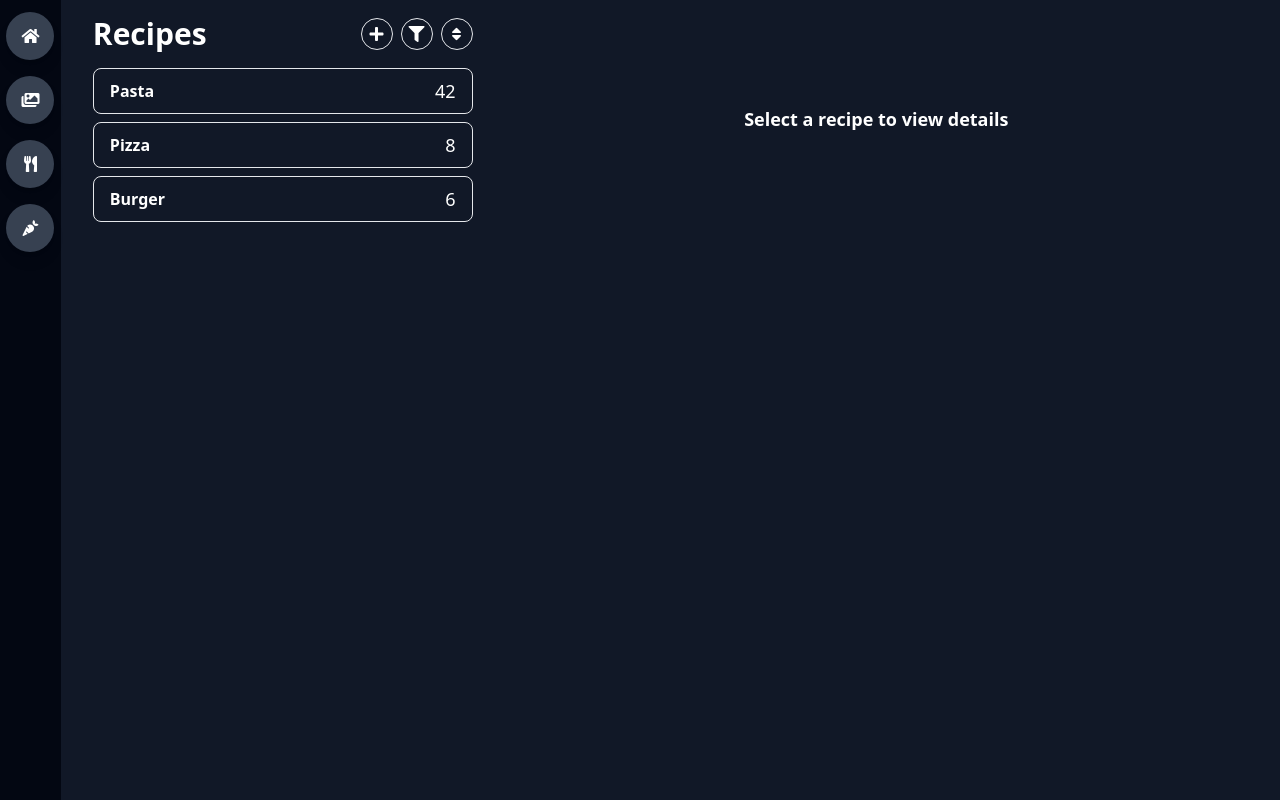
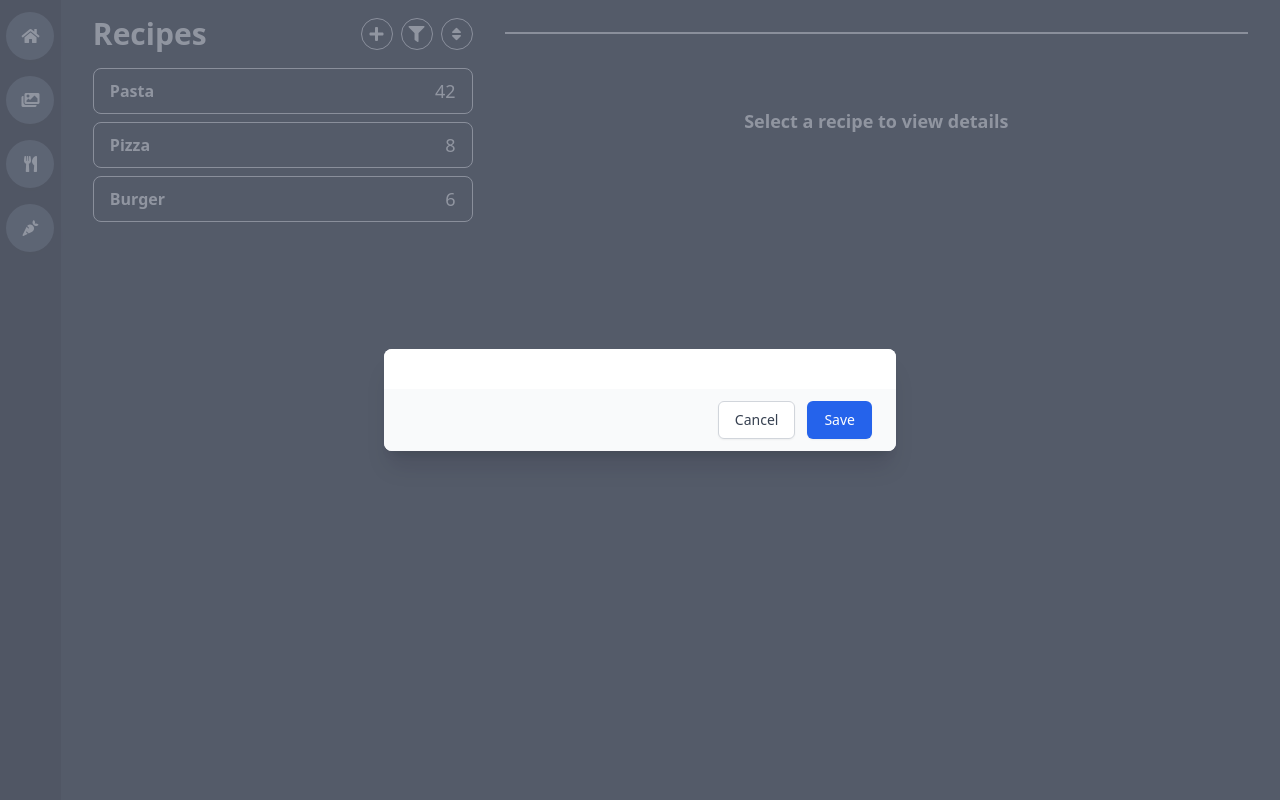
Before and after one commit to hellconnon/heartburn-tracker, a Vue app in the folder frontend/: page /recipes in a window 1280 px wide. Both pictures are taken after a click on the button 376 px from the left and 34 px from the top of the page. Built offline with nearby package versions, Linux system fonts and the light colour scheme.

Commit message:
added Recipe Popup Template to add a new one

```diff
--- /dev/null
+++ b/frontend/src/components/AddRecipeDialog.vue
@@ -0,0 +1,55 @@
+<template>
+  <div class="fixed z-10 inset-0 overflow-y-auto">
+    <div
+      class="flex items-center justify-center min-h-screen pt-4 px-4 pb-20 text-center sm:block sm:p-0"
+    >
+      <div
+        class="fixed inset-0 transition-opacity"
+        aria-hidden="true"
+        @click.self="$emit('close')"
+      >
+        <div class="absolute inset-0 bg-gray-500 opacity-75"></div>
+      </div>
+      <span
+        class="hidden sm:inline-block sm:align-middle sm:h-screen"
+        aria-hidden="true"
+        >&#8203;</span
+      >
+      <div
+        class="inline-block align-bottom bg-white rounded-lg text-left overflow-hidden shadow-xl transform transition-all sm:my-8 sm:align-middle sm:max-w-lg sm:w-full"
+        role="dialog"
+        aria-modal="true"
+        aria-labelledby="modal-headline"
+      >
+        <div class="bg-white px-4 pt-5 pb-4 sm:p-6 sm:pb-4">
+          <!-- Your form goes here -->
+        </div>
+        <div class="bg-gray-50 px-4 py-3 sm:px-6 sm:flex sm:flex-row-reverse">
+          <button
+            type="button"
+            class="w-full inline-flex justify-center rounded-md border border-transparent shadow-sm px-4 py-2 bg-blue-600 text-base font-medium text-white hover:bg-blue-700 focus:outline-none focus:ring-2 focus:ring-offset-2 focus:ring-blue-500 sm:ml-3 sm:w-auto sm:text-sm"
+            @click="$emit('close')"
+          >
+            Save
+          </button>
+          <button
+            type="button"
+            class="mt-3 w-full inline-flex justify-center rounded-md border border-gray-300 shadow-sm px-4 py-2 bg-white text-base font-medium text-gray-700 hover:bg-gray-50 focus:outline-none focus:ring-2 focus:ring-offset-2 focus:ring-blue-500 sm:mt-0 sm:ml-3 sm:w-auto sm:text-sm"
+            @click="$emit('close')"
+          >
+            Cancel
+          </button>
+        </div>
+      </div>
+    </div>
+  </div>
+</template>
+
+<script>
+export default {
+  name: "AddRecipeDialog",
+  methods: {},
+};
+</script>
+
+<style scoped></style>
--- a/frontend/src/components/Recipes.vue
+++ b/frontend/src/components/Recipes.vue
@@ -9,6 +9,7 @@
           <div class="flex items-center justify-end">
             <button
               class="fas fa-plus text-white border rounded-full w-8 h-8 hover:bg-white hover:text-blue-700 mr-2"
+              @click="showAddRecipe = true"
             ></button>
             <button
               class="fas fa-filter text-white border rounded-full w-8 h-8 hover:bg-white hover:text-blue-700 mr-2"
@@ -34,6 +35,13 @@
         class="col-span-2 p-4 rounded-3xl text-white"
         :class="{ border: selectedRecipe }"
       >
+
+
+        <div v-if="showAddRecipe" class="border">
+        <AddRecipeDialog @close="showAddRecipe = false"/>
+        </div>
+
+
         <div v-if="selectedRecipe">
           <h2 class="text-lg font-bold mb-4">{{ selectedRecipe.name }}</h2>
           <p class="text-sm text-gray-600 mb-4">
@@ -69,12 +77,14 @@
 <script>
 import Sidebar from "./Sidebar.vue";
 import RecipeListItem from "@/components/RecipeListItem.vue";
+import AddRecipeDialog from '@/components/AddRecipeDialog.vue'
 
 export default {
   name: "Recipes",
-  components: { RecipeListItem, Sidebar },
+  components: { RecipeListItem, Sidebar, AddRecipeDialog },
   data() {
     return {
+      showAddRecipe: false,
       recipes: [
         {
           name: "Pasta",
```
